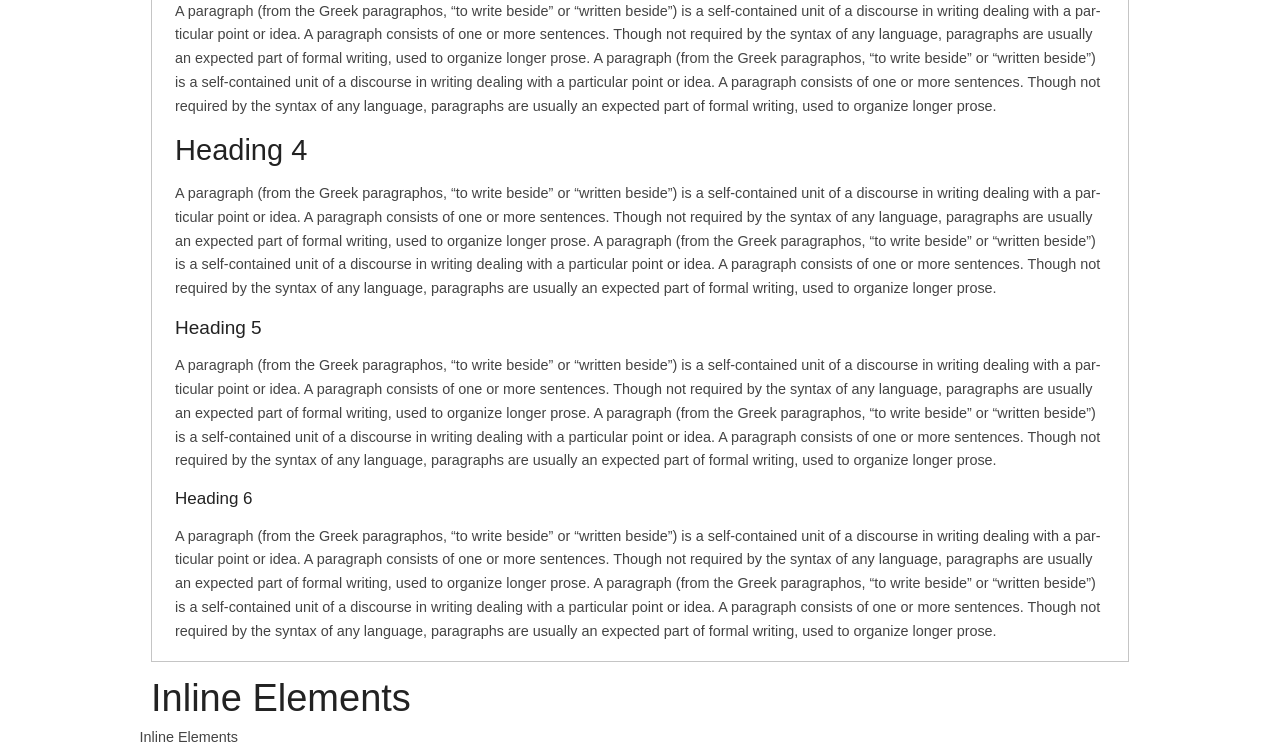
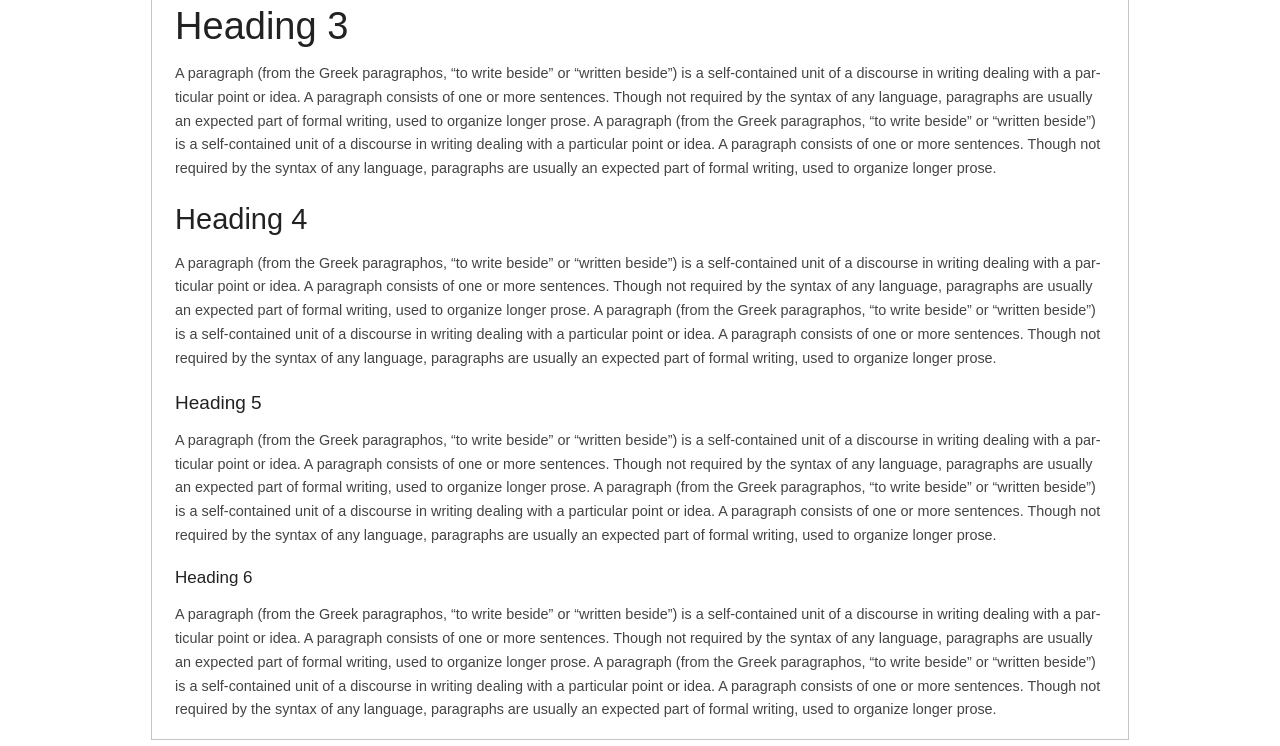
Before and after one commit to notoriousb1t/outset, a website: page index.html in a window 1280 px wide. Shown: the part 749-1495 px from the top of the page. Drawn offline with Linux system fonts and the light colour scheme.

Commit message:
reorganization

```diff
--- a/index.html
+++ b/index.html
@@ -45,7 +45,7 @@
     <h1>Outset</h1>
     <p>
         This starter kit is meant to make it easy to get started building a webpage without adopting a huge framework and a specific
-        design methodology. This To try out different themes, select a new theme from the top right-hand corner.
+        design methodology. To try out different themes, select a new theme from the top right-hand corner.
     </p>
 
     <section>
--- /dev/null
+++ b/scss/base/code.scss
@@ -0,0 +1,13 @@
+pre {
+    @include white-space(pre);
+
+    > code {
+        word-wrap: normal;
+        @include white-space(pre-wrap);
+    }
+}
+
+code {
+    @include white-space(pre);
+    font-family: monospace;
+}
--- a/scss/base/styles.scss
+++ b/scss/base/common.scss
@@ -35,10 +35,12 @@ fieldset {
     #{$h} {
         @extend %hN;
 
-        @if $typescale-unit == rem or $typescale-unit == em {
-            font-size: context-calc($size, $font-base, $typescale-unit);
+        @if $default-unit == rem or $default-unit == em {
+            font-size: context-calc($size, $font-base, $default-unit);
+            margin-top: context-calc($size, ($font-base * 4), $default-unit);
         } @else {
             font-size: $size * 1px;
+            margin-top: ($size * 4) * 1px;
         }
     }
 }
@@ -67,23 +69,6 @@ var {
     @include hyphens(none);
 }
 
-// $Codeblocks
-// -------------------------------------//
-
-pre {
-    @include white-space(pre);
-
-    > code {
-        word-wrap: normal;
-        @include white-space(pre-wrap);
-    }
-}
-
-code {
-    @include white-space(pre);
-    font-family: monospace;
-}
-
 // $Smallcaps
 // -------------------------------------//
 
@@ -93,7 +78,3 @@ abbr {
         cursor: help;
     }
 }
-
-ol, ul {
-    margin: 1rem 0;
-}
--- a/scss/base/data.scss
+++ b/scss/base/data.scss
@@ -31,6 +31,10 @@ thead {
     }
 }
 
+ol, ul {
+    margin: 1rem 0;
+}
+
 li {
     padding: #{$vertical-space / 2} 0;
 }
--- a/scss/base/forms.scss
+++ b/scss/base/forms.scss
@@ -18,7 +18,7 @@ textarea {
 }
 
 fieldset {
-    border: $border-style $border-width $border-color;
+    border: $fieldset-border-style $fieldset-border-width $fieldset-border-color;
     padding: #{$vertical-space} #{$horizontal-space};
 
     > legend {
--- a/scss/base/functions.scss
+++ b/scss/base/functions.scss
@@ -7,20 +7,3 @@
 @function context-calc($scale, $base, $value) {
     @return ($scale/$base) + $value;
 }
-
-// $Measure-Margin
-// -------------------------------------//
-// divide 1 unit of measure by given font-size & return relative value
-
-@function measure-margin($scale, $measure, $value) {
-    $pixelValue: $scale/$measure; // ($measure/$scale) issue#40 https://github.com/typeplate/starter-kit/issues/40
-    $remValue: $pixelValue * $font-base;
-
-    @if $value == rem {
-        @return $pixelValue + $value;
-    } @else if $value == em {
-        @return ($remValue/$scale) + $value;
-    } @else {
-        @return $remValue * 1px;
-    }
-}
--- a/scss/base/index.scss
+++ b/scss/base/index.scss
@@ -2,8 +2,9 @@
 
 @import './functions';
 @import './mixins';
-@import './styles';
+@import './common';
 @import './media';
 @import './data';
 @import './quotes';
 @import './forms';
+@import './code';
--- a/scss/base/quotes.scss
+++ b/scss/base/quotes.scss
@@ -2,7 +2,7 @@ blockquote {
     display: flex;
     justify-content: flex-start;
     flex-direction: column;
-    padding-left: $indent-val;
+    padding-left: $horizontal-space * 2;
 
     > cite {
         align-self: flex-end;
--- a/scss/themes/simple.scss
+++ b/scss/themes/simple.scss
@@ -1,12 +1,5 @@
-// $Base
+// fonts
 // -------------------------------------//
-// General base styles for type
-//
-// $custom-font               [<"Custom-Font-Name">[, <fallback>]]
-// $font-size                 112.5% converts to an 18px base
-// $font-base                 converts % base value to a px value (16 * (112.5/100) = 18)
-// $font-family               non-font-face stack
-
 $font-family: 'Arial', sans-serif;
 $font-weight: normal !default;
 $font-size: 90 !default;
@@ -14,24 +7,21 @@ $font-base: 16 * ($font-size/100) !default;
 $line-height: 1.65 !default;
 
 
-$measure: $font-base * $line-height !default;
-$typescale-unit: rem !default;
-$indent-val: 1.5rem !default;
+// spacing
+// -------------------------------------//
+$vertical-space: .6rem;
+$horizontal-space: .8rem;
+$default-unit: rem !default;
 
-// $Small-Print
+
+// color palette
 // -------------------------------------//
-
-$small-print-size: 65% !default;
-
-// $Base-Colors
-// -------------------------------------//
-
 $heading-color: #222 !default;
 $copy-color: #444 !default;
-$border-color: #c5c5c5 !default;
-$border-style: solid !default;
-$border-width: thin !default;
 
+
+// headers
+// -------------------------------------//
 $headings: (
     h1: round($font-base * 4),
     h2: round($font-base * 3.3333),
@@ -41,19 +31,25 @@ $headings: (
     h6: round($font-base * 1.1667)
 ) !default;
 
-$vertical-space: .6rem;
-$horizontal-space: .8rem;
-
-// $Citations
+// citations
 // -------------------------------------//
-
 $cite-display: block !default;
 $cite-align: right !default;
 $cite-font-size: inherit !default;
 
-// $Small-Caps
+// small caps
 // -------------------------------------//
 $smcps-color: gray !default;
 $smcps-weight: 600 !default;
+$small-print-size: 65% !default;
 
+// fieldsets
+// -------------------------------------//
+$fieldset-border-color: #c5c5c5 !default;
+$fieldset-border-style: solid !default;
+$fieldset-border-width: thin !default;
+
+
+// import styles
+// this must come last
 @import '../base/index';
```
Also changed, not shown: css/simple.css.
